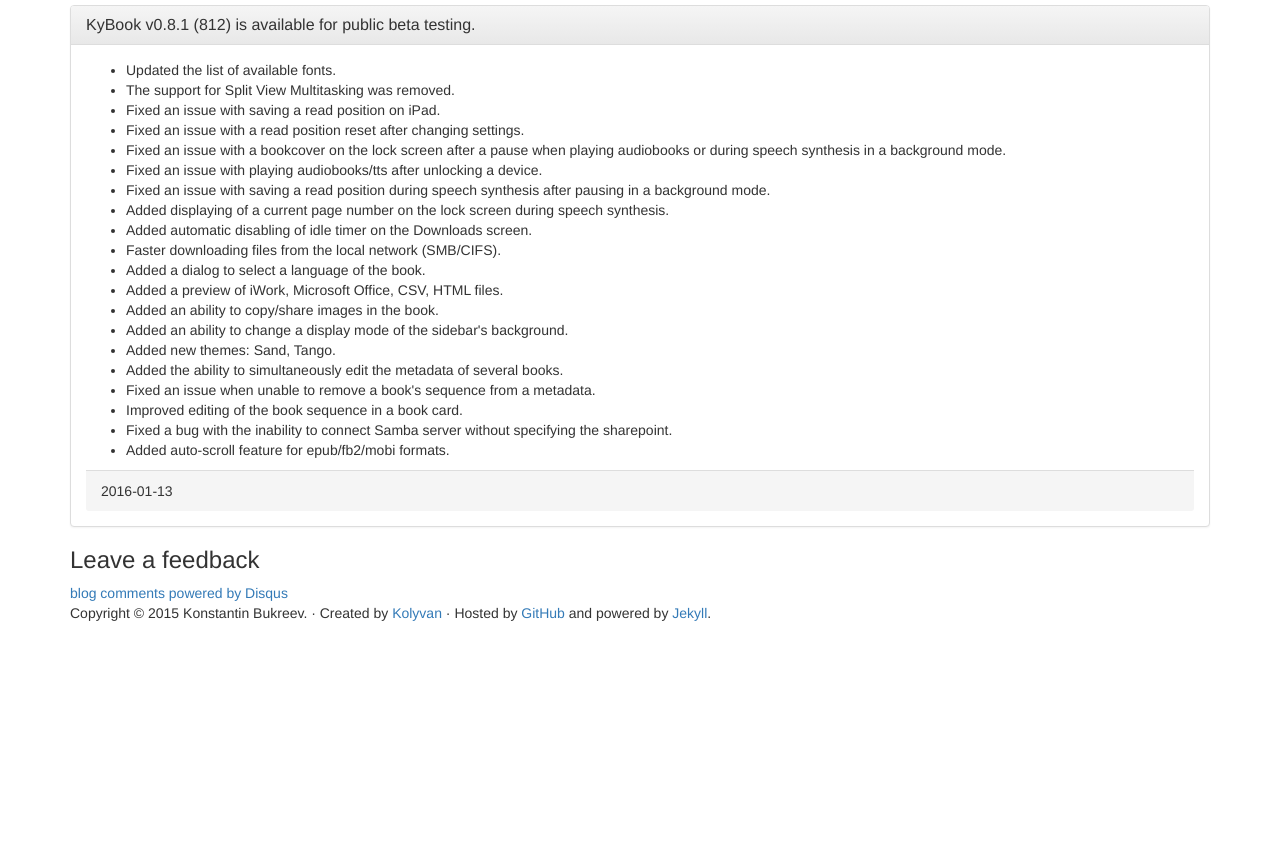
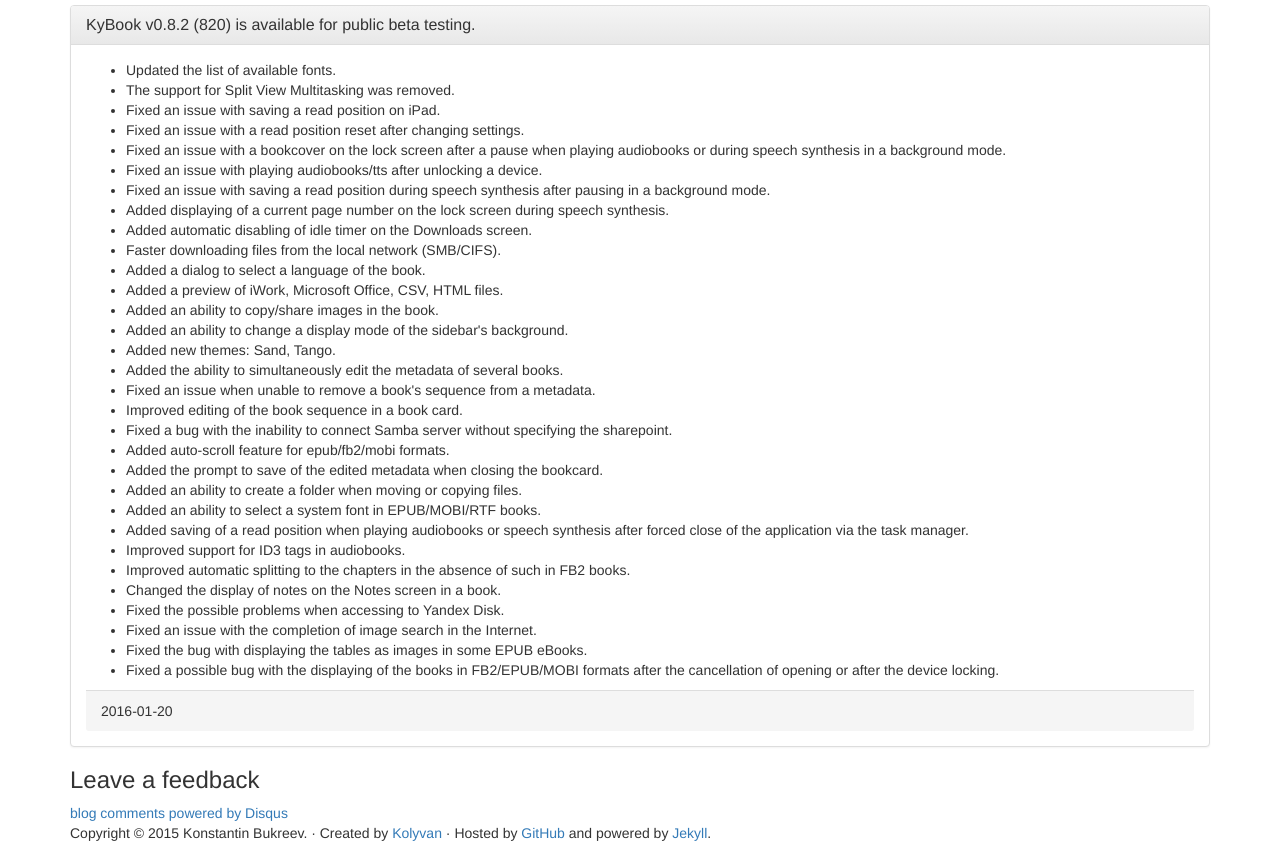
Before and after one commit to kolyvan/kybook-reader.com, a Jekyll site: the page built from beta.html, in a window 1280 px wide and 1400 px high, scrolled down 683 px. Shown: the part 547-1400 px from the top of the window. Built offline with Jekyll 4.4.1, drawn with Linux system fonts in a browser that asks for light colours; nearby versions of some CDN libraries; comment, search, counter and statistics services are not loaded; before the commit the page ends 1863 px from its top, so only the background shows below that.

Commit message:
beta build 820

```diff
--- a/beta.html
+++ b/beta.html
@@ -21,7 +21,7 @@
 
 <div class="panel panel-default">
     <div class="panel-heading">
-    <h4 class="panel-title">KyBook v0.8.1 (812) is available for public beta testing.</h4>
+    <h4 class="panel-title">KyBook v0.8.2 (820) is available for public beta testing.</h4>
     </div>
     <div class="panel-body">
     <ul>
@@ -45,8 +45,19 @@
     <li>Improved editing of the book sequence in a book card.</li>
     <li>Fixed a bug with the inability to connect Samba server without specifying the sharepoint.</li>
     <li>Added auto-scroll feature for epub/fb2/mobi formats.</li>
+    <li>Added the prompt to save of the edited metadata when closing the bookcard.</li>
+    <li>Added an ability to create a folder when moving or copying files.</li>
+    <li>Added an ability to select a system font in EPUB/MOBI/RTF books.</li>
+    <li>Added saving of a read position when playing audiobooks or speech synthesis after forced close of the application via the task manager.</li>
+    <li>Improved support for ID3 tags in audiobooks.</li>
+    <li>Improved automatic splitting to the chapters in the absence of such in FB2 books.</li>
+    <li>Changed the display of notes on the Notes screen in a book.</li>
+    <li>Fixed the possible problems when accessing to Yandex Disk.</li>
+    <li>Fixed an issue with the completion of image search in the Internet.</li>
+    <li>Fixed the bug with displaying the tables as images in some EPUB eBooks.</li>
+    <li>Fixed a possible bug with the displaying of the books in FB2/EPUB/MOBI formats after the cancellation of opening or after the device locking.</li>
     </ul>
-    <div class="panel-footer">2016-01-13</div>
+    <div class="panel-footer">2016-01-20</div>
     </div>
   </div>
 
--- a/index.html
+++ b/index.html
@@ -20,7 +20,7 @@
 </div>
 
 <div class="alert alert-info" role="alert">
-    <a href="/beta.html"><strong>v0.8.1 (812)</strong> is available for public beta-testing</a> &middot; 2016-01-13 &middot;
+    <a href="/beta.html"><strong>v0.8.2 (820)</strong> is available for public beta-testing</a> &middot; 2016-01-20 &middot;
 </div>
 
 <div class="alert alert-success" role="alert">
--- a/ru/index.html
+++ b/ru/index.html
@@ -24,7 +24,7 @@
 </div>
 
 <div class="alert alert-info" role="alert">
-    <a href="/ru/beta.html"><strong>v0.8.1 (812)</strong> готова для открытого бета теста</a> &middot; 13/01/2016 &middot;
+    <a href="/ru/beta.html"><strong>v0.8.2 (820)</strong> готова для открытого бета теста</a> &middot; 20/01/2016 &middot;
 </div>
 
 <div class="alert alert-success" role="alert">
```
Also changed, not shown: news/_posts/2016-01-20-beta-v082.html (added, +24 -0 lines), news/ru/_posts/2016-01-20-beta-v082.html (added, +23 -0 lines), ru/beta.html (+13 -2 lines).
